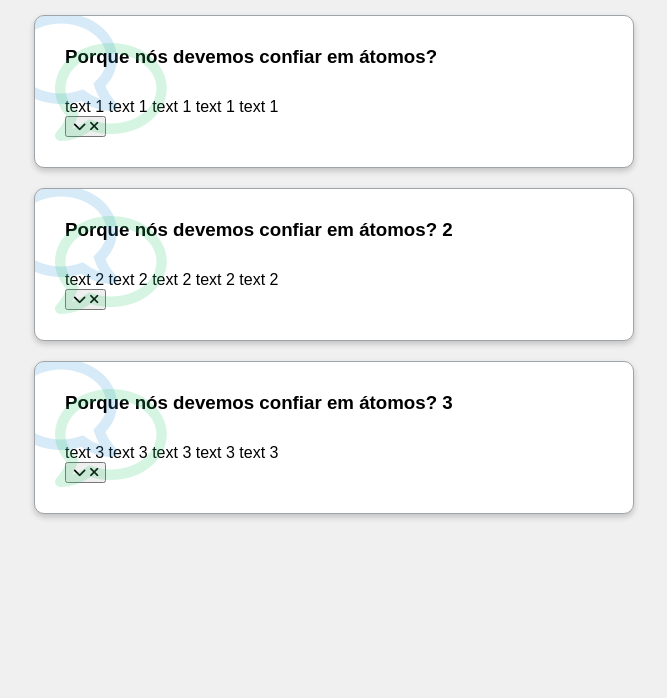
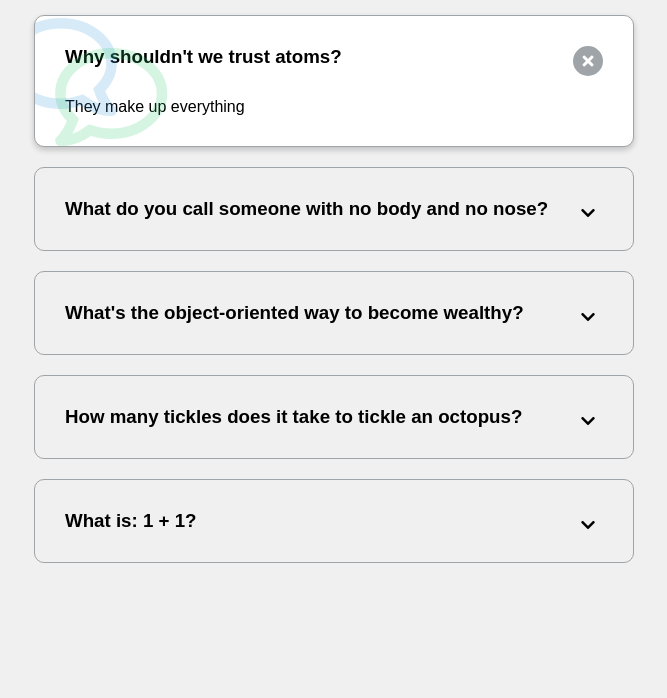
Before and after one commit to Liuizn/FAQ_Collapse, a plain HTML site: page index.html in a window 1280 px wide. Shown: the part 102-800 px from the top of the page, without its empty margins (306-973 px from the left). Drawn offline with Linux system fonts and the light colour scheme; a web font is replaced by a local one.

Commit message:
finished project

```diff
--- a/index.html
+++ b/index.html
@@ -1,21 +1,23 @@
+
 <!DOCTYPE html>
 <html lang="en">
   <head>
-    <meta charset="UTF-8">
-    <meta http-equiv="X-UA-Compatible" content="IE=edge">
-    <meta name="viewport" content="width=device-width, initial-scale=1.0">
-    <title>FAQ  </title>
-    <link rel="stylesheet" href="https://cdnjs.cloudflare.com/ajax/libs/font-awesome/6.1.1/css/all.min.css" integrity="sha512-KfkfwYDsLkIlwQp6LFnl8zNdLGxu9YAA1QvwINks4PhcElQSvqcyVLLD9aMhXd13uQjoXtEKNosOWaZqXgel0g==" crossorigin="anonymous" referrerpolicy="no-referrer" />
-    <link rel="stylesheet" href="style.css">
+    <meta charset="UTF-8" />
+    <meta name="viewport" content="width=device-width, initial-scale=1.0" />
+    <link rel="stylesheet" href="https://cdnjs.cloudflare.com/ajax/libs/font-awesome/5.14.0/css/all.min.css" integrity="sha512-1PKOgIY59xJ8Co8+NE6FZ+LOAZKjy+KY8iq0G4B3CyeY6wYHN3yt9PW0XpSriVlkMXe40PTKnXrLnZ9+fkDaog==" crossorigin="anonymous" />
+    <link rel="stylesheet" href="style.css" />
+    <title>FAQ</title>
   </head>
   <body>
-    <h1>Perguntas Frequentes</h1>
+    <h1>Frequently Asked Questions</h1>
     <div class="faq-container">
       <div class="faq active">
-            <h3 class="faq-title">Porque nós devemos confiar em átomos?</h3>
+        <h3 class="faq-title">
+          Why shouldn't we trust atoms?
+        </h3>
 
         <p class="faq-text">
-                text 1 text 1 text 1 text 1 text 1
+          They make up everything
         </p>
 
         <button class="faq-toggle">
@@ -24,34 +26,58 @@
         </button>
       </div>
 
-        <div class="faq active">
-            <h3 class="faq-title">Porque nós devemos confiar em átomos? 2</h3>
-
+      <div class="faq">
+        <h3 class="faq-title">
+          What do you call someone with no body and no nose?
+        </h3>
         <p class="faq-text">
-                text 2 text 2 text 2 text 2 text 2
+          Nobody knows.
         </p>
-
         <button class="faq-toggle">
           <i class="fas fa-chevron-down"></i>
           <i class="fas fa-times"></i>
         </button>
       </div>
 
-        <div class="faq active">
-            <h3 class="faq-title">Porque nós devemos confiar em átomos? 3</h3>
+      <div class="faq">
+        <h3 class="faq-title">
+          What's the object-oriented way to become wealthy?
+        </h3>
+        <p class="faq-text">
+          Inheritance.
+        </p>
+        <button class="faq-toggle">
+          <i class="fas fa-chevron-down"></i>
+          <i class="fas fa-times"></i>
+        </button>
+      </div>
 
+      <div class="faq">
+        <h3 class="faq-title">
+          How many tickles does it take to tickle an octopus?
+        </h3>
         <p class="faq-text">
-                text 3 text 3 text 3 text 3 text 3
+          Ten-tickles!
         </p>
+        <button class="faq-toggle">
+          <i class="fas fa-chevron-down"></i>
+          <i class="fas fa-times"></i>
+        </button>
+      </div>
 
+      <div class="faq">
+        <h3 class="faq-title">
+          What is: 1 + 1?
+        </h3>
+        <p class="faq-text">
+          Depends on who are you asking.
+        </p>
         <button class="faq-toggle">
           <i class="fas fa-chevron-down"></i>
           <i class="fas fa-times"></i>
         </button>
       </div>
     </div>
-
-
     <script src="script.js"></script>
   </body>
 </html>
--- a/script.js
+++ b/script.js
@@ -0,0 +1,9 @@
+const toggles = document.querySelectorAll('.faq-toggle');
+const buttonToggle = document.querySelector('.faq-toggle');
+
+
+toggles.forEach(toggle=>{
+    toggle.addEventListener('click', e=>{
+        toggle.parentNode.classList.toggle('active');
+    })
+});
--- a/style.css
+++ b/style.css
@@ -1,4 +1,4 @@
-@import url('https://fonts.googleapis.com/css2?family=Muli&display=swap');
+@import url('https://fonts.googleapis.com/css?family=Muli&display=swap');
 
 * {
   box-sizing: border-box;
@@ -10,7 +10,7 @@ body {
 }
 
 h1 {
-    margin: 50px 0px 30px;
+  margin: 50px 0 30px;
   text-align: center;
 }
 
@@ -23,11 +23,11 @@ h1 {
   background-color: transparent;
   border: 1px solid #9fa4a8;
   border-radius: 10px;
-    margin: 20px 0px;
+  margin: 20px 0;
   padding: 30px;
   position: relative;
   overflow: hidden;
-    transition: 300ms ease;
+  transition: 0.3s ease;
 }
 
 .faq.active {
@@ -38,14 +38,14 @@ h1 {
 .faq.active::before,
 .faq.active::after {
   content: '\f075';
-    font-family: 'Font Awesome 5 free';
+  font-family: 'Font Awesome 5 Free';
   color: #2ecc71;
   font-size: 7rem;
   position: absolute;
   opacity: 0.2;
   top: 20px;
   left: 20px;
-    z-index: 0 ;
+  z-index: 0;
 }
 
 .faq.active::before {
@@ -56,13 +56,52 @@ h1 {
 }
 
 .faq-title {
-    margin: 0px 35px 0px 0px;
+  margin: 0 35px 0 0;
 }
 
 .faq-text {
-    margin: 30px 0px 0px;
+  display: none;
+  margin: 30px 0 0;
 }
 
-.faq-active .faq-text {
+.faq.active .faq-text {
   display: block;
 }
+
+.faq-toggle {
+  background-color: transparent;
+  border: 0;
+  border-radius: 50%;
+  cursor: pointer;
+  display: flex;
+  align-items: center;
+  justify-content: center;
+  font-size: 16px;
+  padding: 0;
+  position: absolute;
+  top: 30px;
+  right: 30px;
+  height: 30px;
+  width: 30px;
+}
+
+.faq-toggle:focus {
+  outline: 0;
+}
+
+.faq-toggle .fa-times {
+  display: none;
+}
+
+.faq.active .faq-toggle .fa-times {
+  color: #fff;
+  display: block;
+}
+
+.faq.active .faq-toggle .fa-chevron-down {
+  display: none;
+}
+
+.faq.active .faq-toggle {
+  background-color: #9fa4a8;
+}
```
Lines whose indentation alone changed are shown as unchanged.
